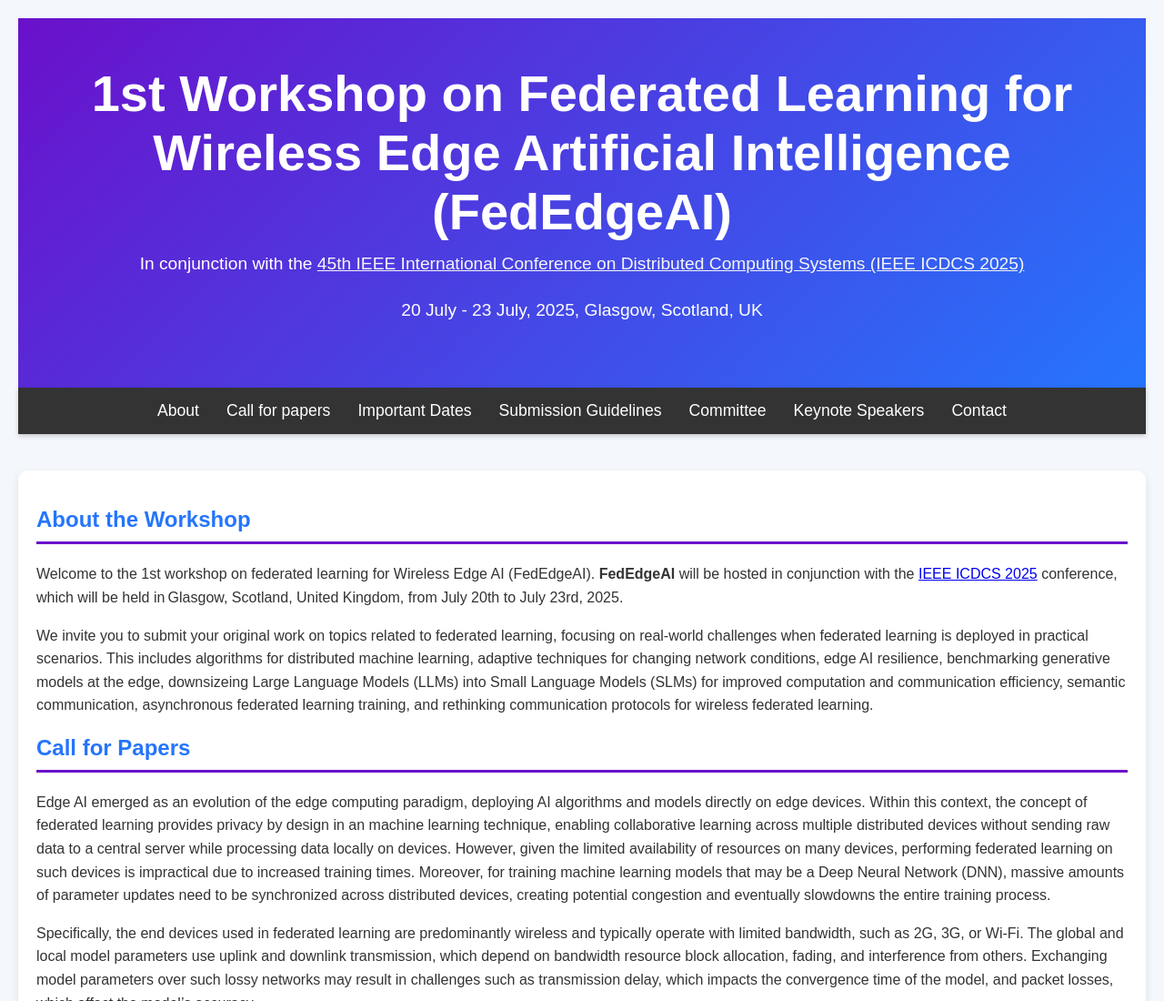
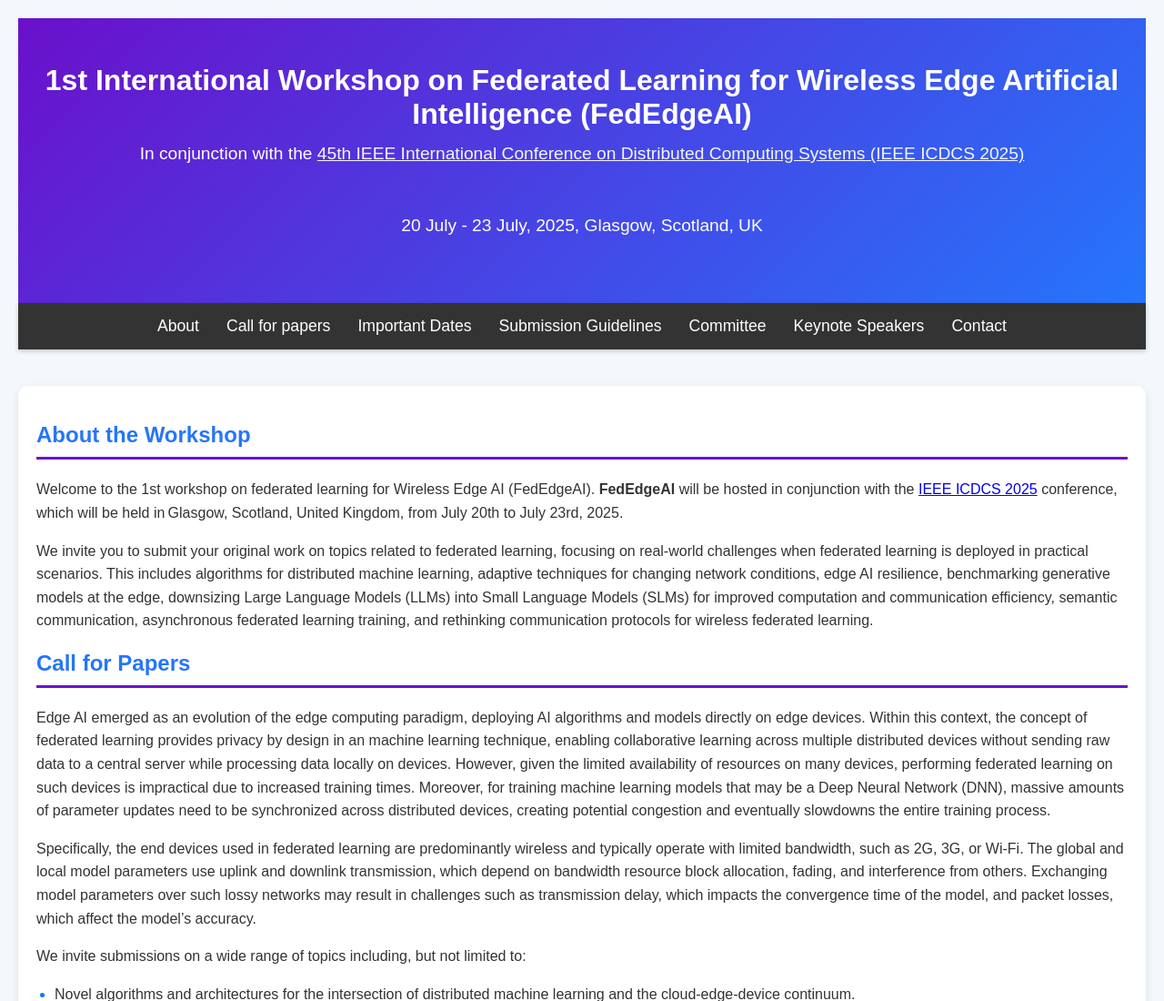
Before and after one commit to Rehmatkhan/FedEdgeAI, a plain HTML site: page index.html in a window 1280 px wide. Shown: the top 1100 px of the page at 91% size. Drawn offline with Linux system fonts and the light colour scheme.

Commit message:
Update index.html

```diff
--- a/index.html
+++ b/index.html
@@ -27,7 +27,7 @@
         }
         header h1 {
             margin: 0;
-            font-size: 3.5em;
+            font-size: 3.0 em;
             font-weight: 700;
             animation: slideInDown 1.5s ease-in-out;
         }
@@ -188,9 +188,9 @@
 <body>
 
     <header>
-        <h1>1st Workshop on Federated Learning for Wireless Edge Artificial Intelligence (FedEdgeAI)</h1>
+        <h1>1st International Workshop on Federated Learning for Wireless Edge Artificial Intelligence (FedEdgeAI)</h1>
         <p> In conjunction with the <a href="https://icdcs2025.icdcs.org/" style="color:whitesmoke;" target="_blank">45th IEEE International Conference on Distributed Computing Systems (IEEE ICDCS 2025)</a> </p>
-
+        <br>
         <p>20 July - 23 July, 2025, Glasgow, Scotland, UK</p>
     </header>
     <nav>
@@ -210,7 +210,7 @@
             <p>
                 Welcome to the 1st workshop on federated learning for Wireless Edge AI (FedEdgeAI). <strong>FedEdgeAI</strong> will be hosted in conjunction with the <a href="https://icdcs2025.icdcs.org/" target="_blank">IEEE ICDCS 2025</a>
                 conference, which will be held in Glasgow, Scotland, United Kingdom, from July 20th to July 23rd, 2025.
-                <p>We invite you to submit your original work on topics related to federated learning, focusing on real-world challenges when federated learning is deployed in practical scenarios. This includes algorithms for distributed machine learning, adaptive techniques for changing network conditions, edge AI resilience, benchmarking generative models at the edge, downsizeing Large Language Models (LLMs) into Small Language Models (SLMs)
+                <p>We invite you to submit your original work on topics related to federated learning, focusing on real-world challenges when federated learning is deployed in practical scenarios. This includes algorithms for distributed machine learning, adaptive techniques for changing network conditions, edge AI resilience, benchmarking generative models at the edge, downsizing Large Language Models (LLMs) into Small Language Models (SLMs)
                     for improved computation and communication efficiency, semantic communication, asynchronous federated learning training, and rethinking communication protocols for wireless federated learning.</p>
             </section>
         <section id="topics">
```
